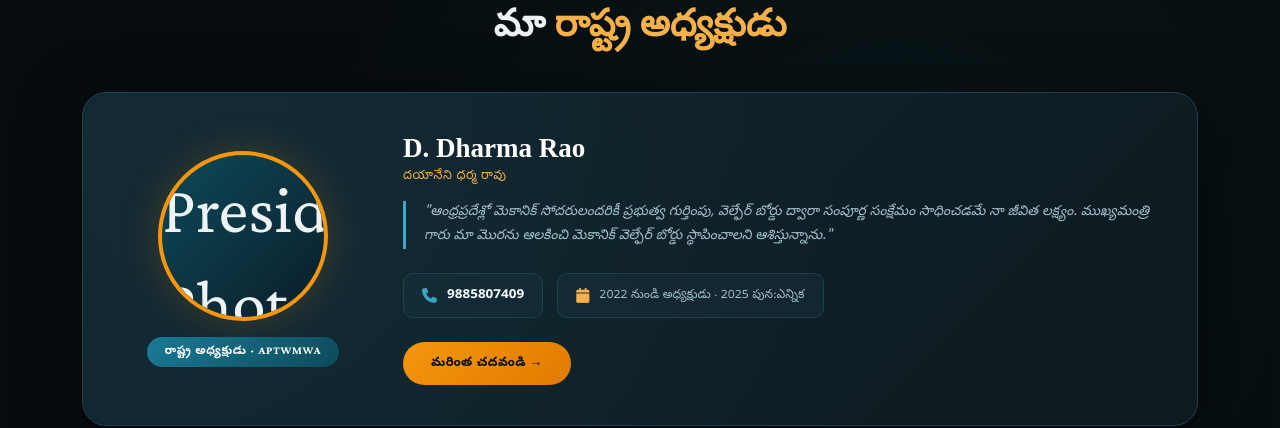
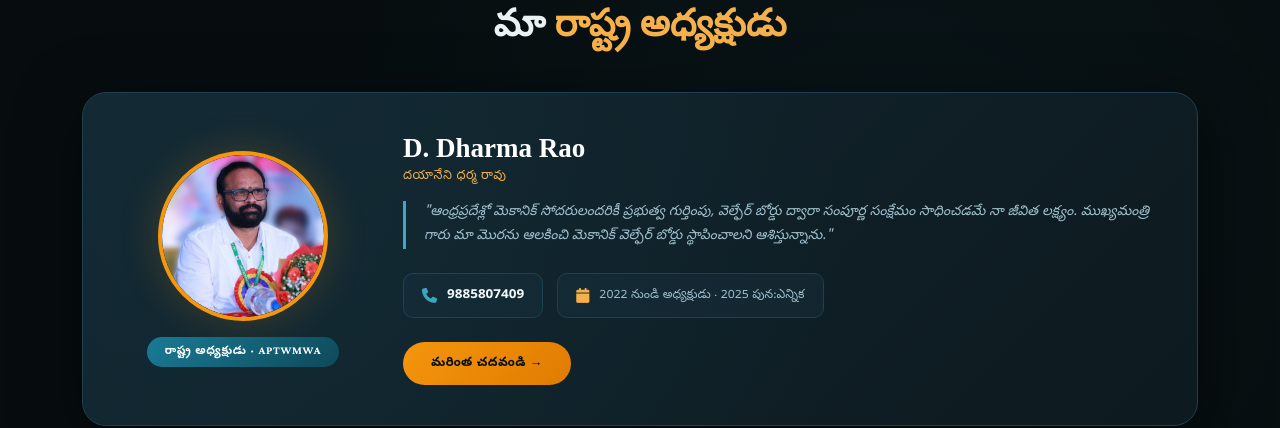
Before and after one commit to Samhitha7613/aptwmwa-site, a plain HTML site: page index.html in a window 1280 px wide. Shown: the part 1691-2119 px from the top of the page. Drawn offline with nearby package versions, Linux system fonts and the light colour scheme; no server answers; a web font is replaced by a local one.

Commit message:
Update index.html

```diff
--- a/index.html
+++ b/index.html
@@ -1002,7 +1002,7 @@ footer{background:var(--ink2);border-top:1px solid var(--border);padding:60px 0
       <div class="pres-glimpse-card">
         <div class="pres-photo-block">
           <div class="pres-avatar">
-    <img src="president.jpeg" alt="President Photo" class="pres-img">
+    <img src="president.png" alt="President Photo" class="pres-img">
 </div>
           <div class="pres-title-chip" data-te="రాష్ట్ర అధ్యక్షుడు · APTWMWA" data-en="State President · APTWMWA"></div>
         </div>
@@ -1272,7 +1272,7 @@ footer{background:var(--ink2);border-top:1px solid var(--border);padding:60px 0
       <div class="pres-card">
         <div class="pres-photo">
           <div class="pres-avatar-lg">
-            <img src="president.jpeg" alt="President Photo" class="pres-avatar-lg">
+            <img src="president.png" alt="President Photo" class="pres-avatar-lg">
           </div>
           <div class="pres-name-overlay">
             <h3>D. Dharma Rao</h3>
```
